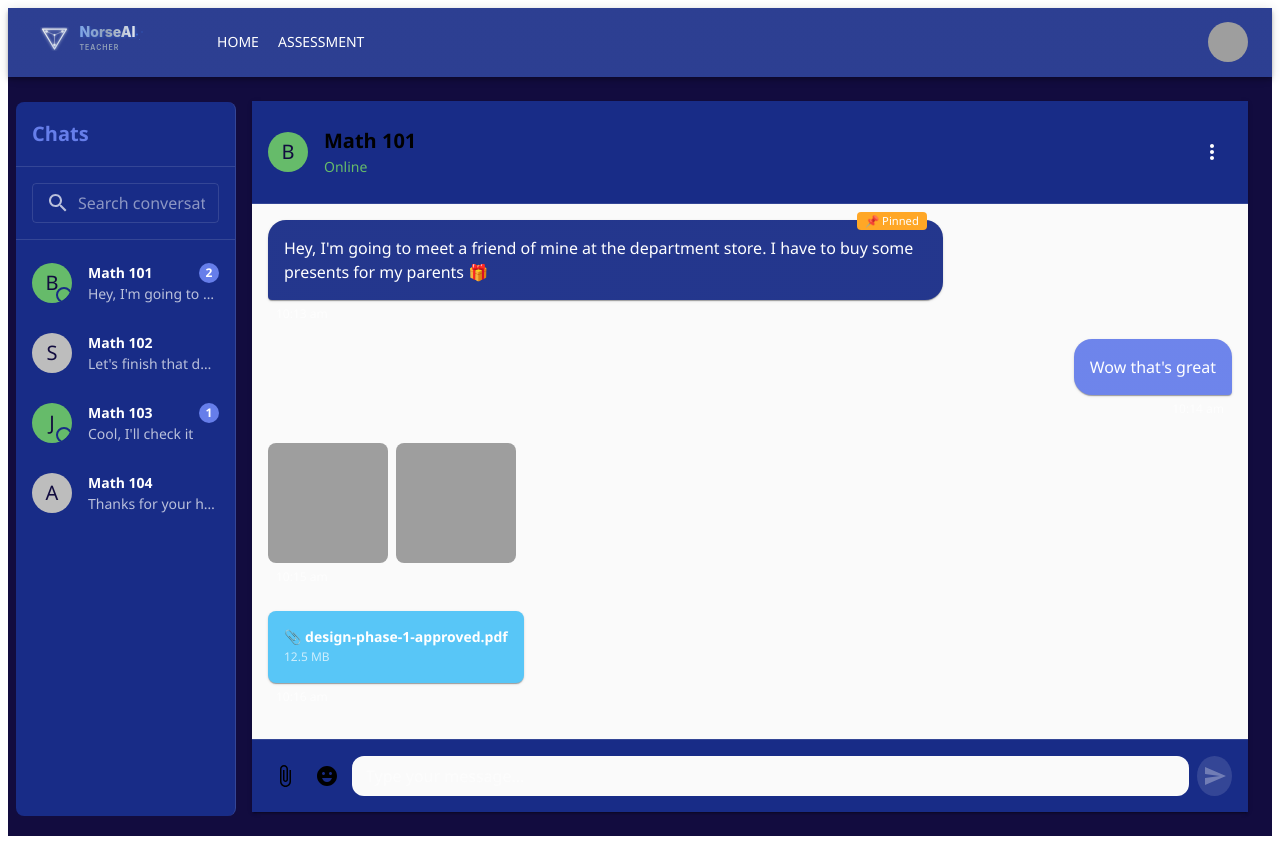
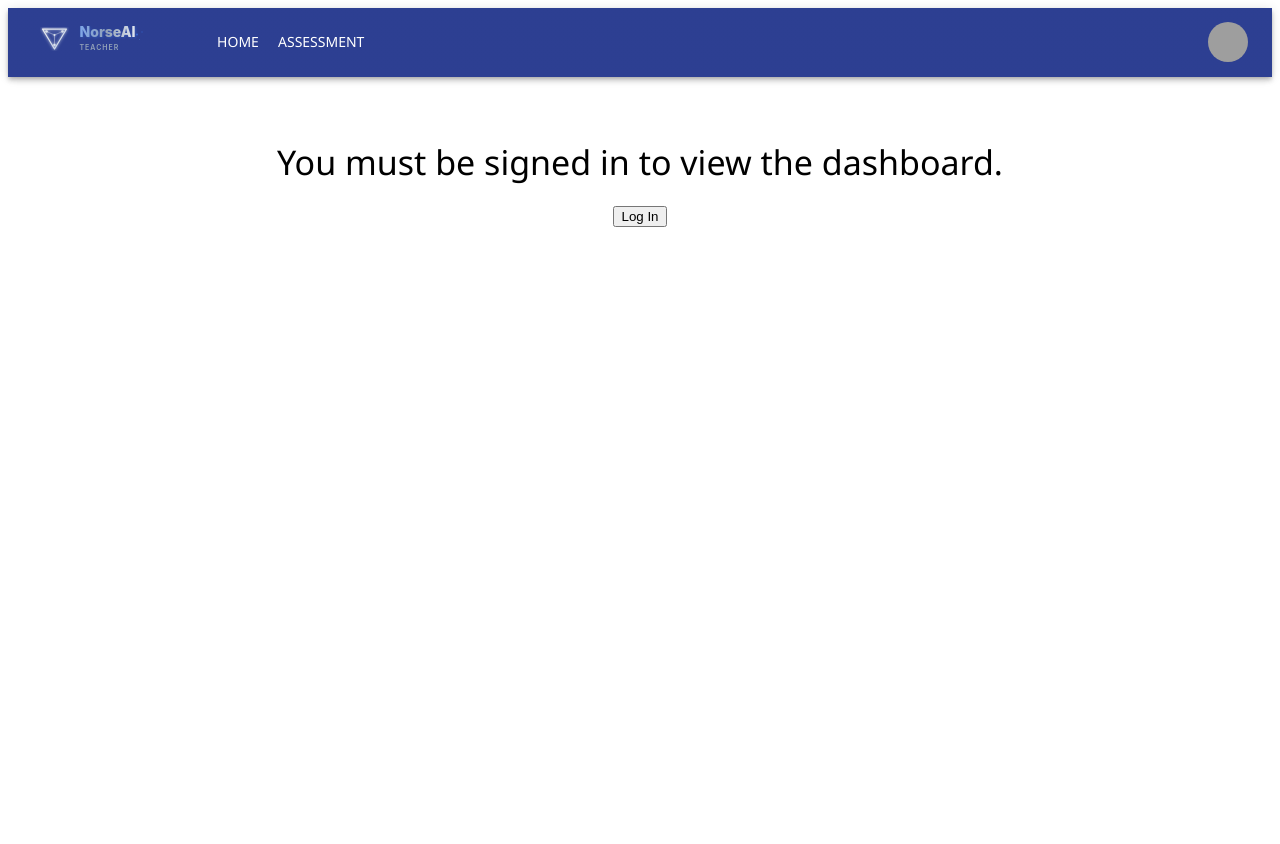
Before and after one commit to norseai-education/frontend, a React (Vite) app: page /dashboard in a window 1280 px wide. After the commit the page ends 816 px from the top, so only its background shows below. Built offline with nearby package versions, Linux system fonts and the light colour scheme; grey boxes are pictures that could not be loaded.

Commit message:
Add admin dashboard

```diff
--- a/src/components/home/ResponsiveAppBar.jsx
+++ b/src/components/home/ResponsiveAppBar.jsx
@@ -172,9 +172,6 @@ function ResponsiveAppBar() {
     if (setting === 'Dashboard') {
       navigate('/dashboard');
     }
-    if (setting === 'Admin') {
-      navigate('/admin');
-    }
     if (setting === 'Logout') {
       navigate('/logout');
     }
--- a/src/pages/Dashboard.jsx
+++ b/src/pages/Dashboard.jsx
@@ -1,14 +1,39 @@
 
 
 
-import React from 'react'
-import Chats from '../components/chat/Chats'
-
+import React from 'react';
+import { useAuth0 } from '@auth0/auth0-react';
+import Layout from '../components/Layout';
+import Loading from './Loading';
+import LoginButton from '../components/LoginButton';
+import Chats from '../components/chat/Chats';
+import { Container, Typography, Box } from '@mui/material';
 
 const Dashboard = () => {
+  const { isAuthenticated, isLoading } = useAuth0();
+
+  if (isLoading) {
+    return <Loading />;
+  }
+
+  if (!isAuthenticated) {
+    return (
+      <Layout>
+        <Box sx={{ textAlign: 'center', mt: 8 }}>
+          <Typography variant="h4" sx={{ mb: 3 }}>
+            You must be signed in to view the dashboard.
+          </Typography>
+          <LoginButton />
+        </Box>
+      </Layout>
+    );
+  }
+
   return (
-    <Chats />
-  )
-}
+    <Layout>
+      <Chats />
+    </Layout>
+  );
+};
 
-export default Dashboard
+export default Dashboard;
```
Also changed, not shown: src/components/admin/AdminDashboardButton.jsx (added, +21 -0 lines).
